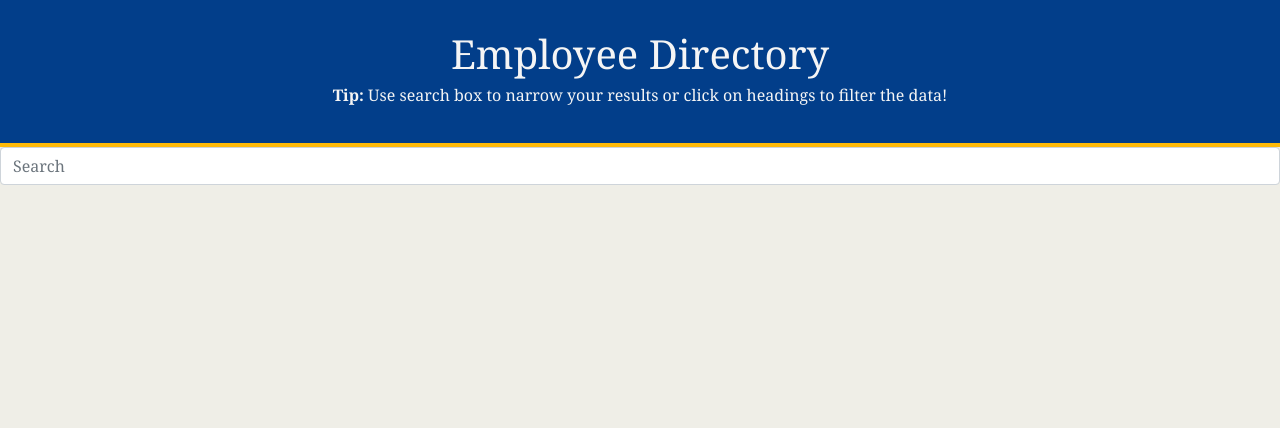
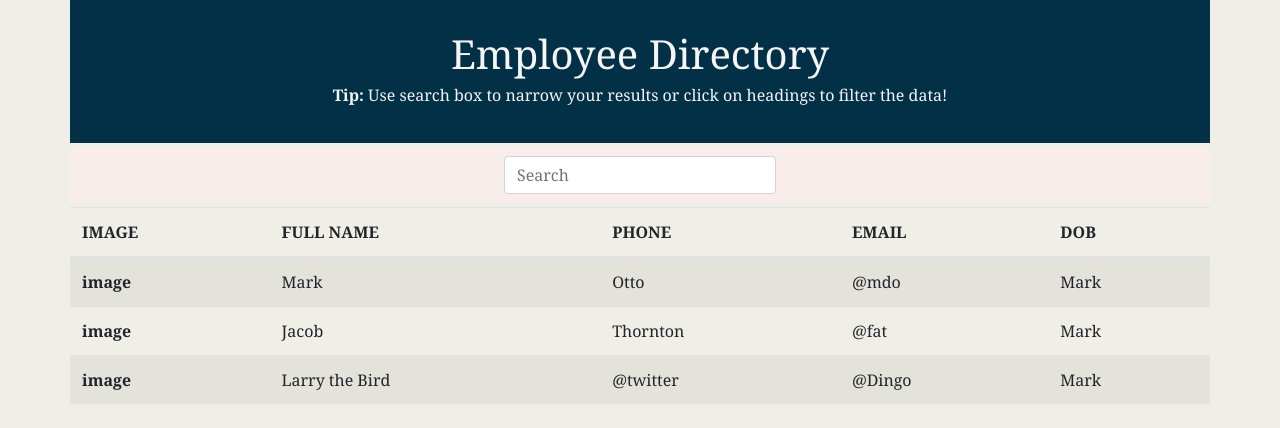
Before and after one commit to Raffee1989/Employee-Directory, a React (Create React App) app: page / in a window 1280 px wide. Shown: the top 428 px of the page. Built offline with nearby package versions, Linux system fonts and the light colour scheme.

Commit message:
added some css work

```diff
--- a/src/App.js
+++ b/src/App.js
@@ -1,13 +1,16 @@
 import React from "react";
+import "./styles/App.css"
 import Header from "./components/Header";
-import SearchBar from "./components/SearchBar"
-import "./styles/App.css"
+import SearchBar from "./components/SearchBar";
+import EmployeeTable from "./components/EmployeeTable";
+
 
 function App() {
   return (
     <div>
       <Header/>
       <SearchBar/>
+      <EmployeeTable/>
     </div>
   );
 }
--- /dev/null
+++ b/src/components/EmployeeTable.jsx
@@ -0,0 +1,46 @@
+import React from "react";
+import "../styles/EmployeeTable.css";
+
+const EmployeeTable = (props) => {
+  return (
+    <table className="table container  table-striped table-hover">
+      <thead>
+        <tr>
+          <th scope="col">IMAGE</th>
+          <th scope="col">FULL NAME</th>
+          <th scope="col">PHONE</th>
+          <th scope="col">EMAIL</th>
+          <th scope="col">DOB</th>
+        </tr>
+      </thead>
+      <tbody>
+        <tr>
+          <th scope="row">image</th>
+          <td>Mark</td>
+          <td>Otto</td>
+          <td>@mdo</td>
+          <td>Mark</td>
+
+        </tr>
+        <tr>
+          <th scope="row">image</th>
+          <td>Jacob</td>
+          <td>Thornton</td>
+          <td>@fat</td>
+          <td>Mark</td>
+
+        </tr>
+        <tr>
+          <th scope="row">image</th>
+          <td >Larry the Bird</td>
+          <td>@twitter</td>
+          <td>@Dingo</td>
+          <td>Mark</td>
+
+        </tr>
+      </tbody>
+    </table>
+  );
+};
+
+export default EmployeeTable;
--- a/src/components/Header.jsx
+++ b/src/components/Header.jsx
@@ -3,7 +3,7 @@ import "../styles/Header.css";
 
 const Header = () => {
   return (
-    <header>
+    <header className = "container">
       <h1 className = "text-center" >Employee Directory</h1>
 
       <h6 className = "text-center" >
--- a/src/components/SearchBar.jsx
+++ b/src/components/SearchBar.jsx
@@ -3,9 +3,9 @@ import "../styles/SearchBar.css"
 
 const SearchBar = () => {
     return (
-        <div>
-            <form className="d-flex">
-                <input className="form-control me-2" type="search" placeholder="Search" aria-label="Search"/>
+        <div className= "container searchbar justify-content-center navbar">
+            <form className="form-inline ">
+                <input className="form-control " type="search" placeholder="Search"/>
             </form>
         </div>
     );
--- /dev/null
+++ b/src/styles/EmployeeTable.css
@@ -0,0 +1,3 @@
+/* .table {
+    background-color: #979dac;
+} */
--- a/src/styles/Header.css
+++ b/src/styles/Header.css
@@ -1,7 +1,7 @@
 header {
     padding: 30px;
-    border-bottom: 4px solid #ffba08;
     font-stretch: narrower;
     color: whitesmoke;
-    background-color: #023e8a;
+    background-color: #023047 ;
+
 }
--- a/src/styles/SearchBar.css
+++ b/src/styles/SearchBar.css
@@ -0,0 +1,5 @@
+.searchbar {
+    margin-top: 5px;
+    margin-bottom: 5px;
+    background-color: #f8edeb;
+    }
```
